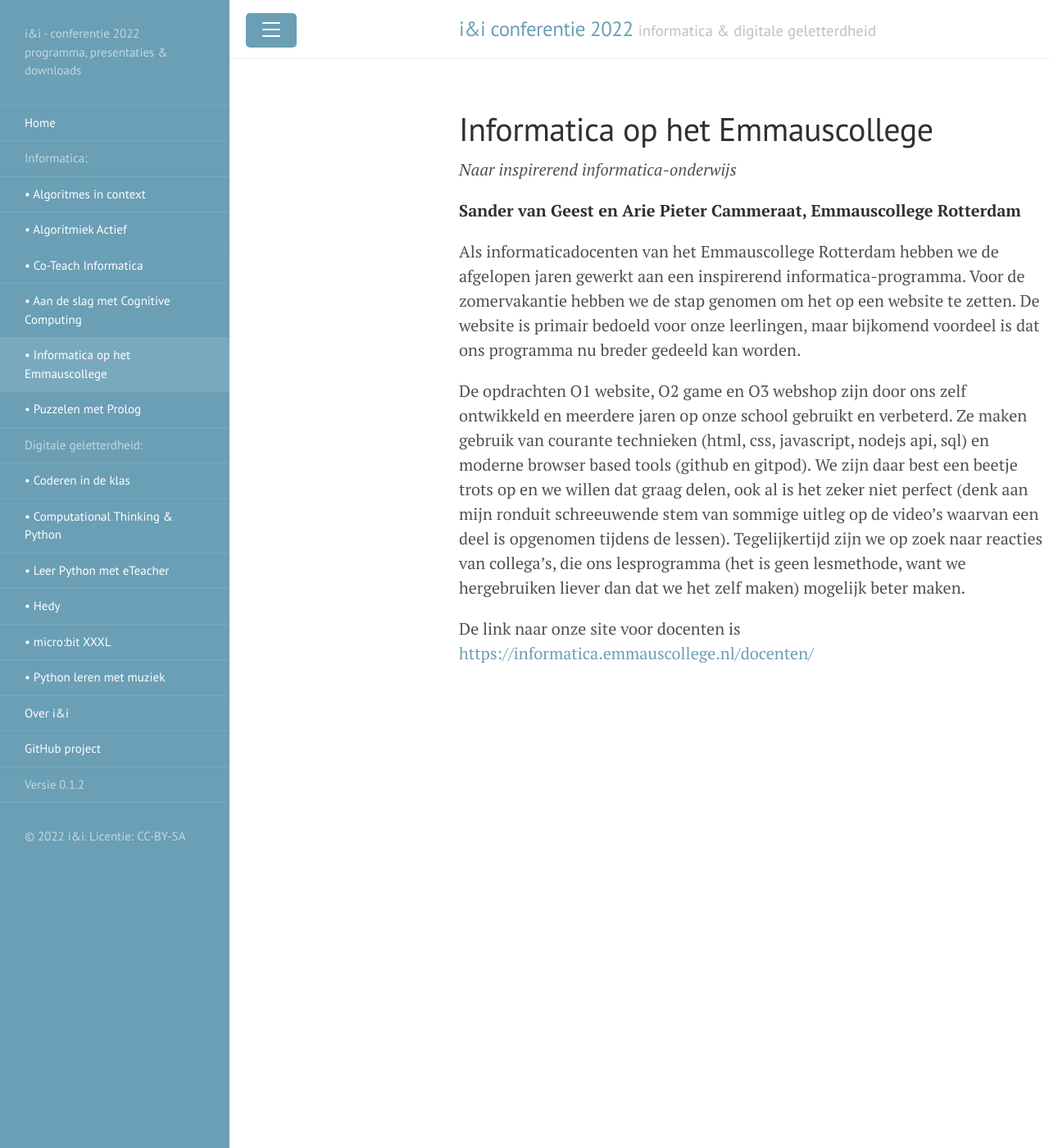
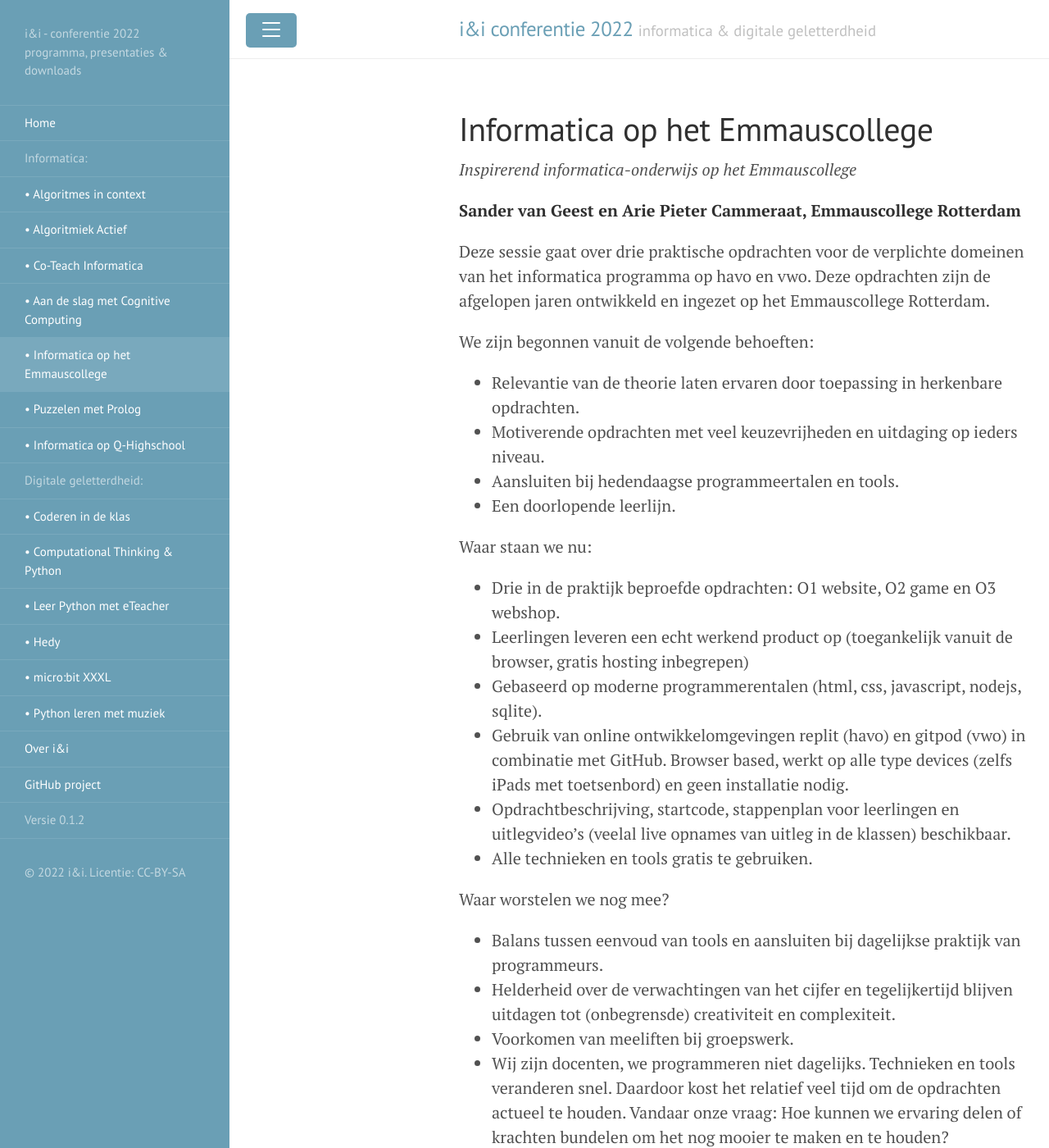
Before and after one commit to ieni/ieni2022, a Jekyll site: the page built from _informatica/emmaus.md, in a window 1280 px wide and 1400 px high. Shown: the whole window at 82% size. Built offline with Jekyll 4.4.1, drawn with Linux system fonts in a browser that asks for light colours; some of the changed text lies outside the part shown.

Commit message:
Emmaus en Q-Highschool bijgewerkt

```diff
--- a/_informatica/emmaus.md
+++ b/_informatica/emmaus.md
@@ -3,27 +3,57 @@ layout: informatica
 title: Informatica op het Emmauscollege
 ---
 
-*Naar inspirerend informatica-onderwijs*
+*Inspirerend informatica-onderwijs op het Emmauscollege*
 
 **Sander van Geest en Arie Pieter Cammeraat, Emmauscollege Rotterdam**
 
-Als informaticadocenten van het Emmauscollege Rotterdam hebben we de afgelopen
-jaren gewerkt aan een inspirerend informatica-programma.
-Voor de zomervakantie hebben we de stap genomen om het op een
-website te zetten. De website is primair bedoeld voor onze leerlingen,
-maar bijkomend voordeel is dat ons programma nu breder gedeeld kan
-worden.
+Deze sessie gaat over drie praktische opdrachten voor de verplichte domeinen
+van het informatica programma op havo en vwo. Deze opdrachten zijn de
+afgelopen jaren ontwikkeld en ingezet op het Emmauscollege Rotterdam.
 
-De opdrachten O1 website, O2 game en O3 webshop zijn door ons zelf
-ontwikkeld en meerdere jaren op onze school gebruikt en verbeterd. Ze
-maken gebruik van courante technieken (html, css, javascript, nodejs
-api, sql) en moderne browser based tools (github en gitpod). We zijn
-daar best een beetje trots op en we willen dat graag delen, ook al is
-het zeker niet perfect (denk aan mijn ronduit schreeuwende stem van
-sommige uitleg op de video's waarvan een deel is opgenomen tijdens de
-lessen). Tegelijkertijd zijn we op zoek naar reacties van collega's,
-die ons lesprogramma (het is geen lesmethode, want we hergebruiken
-liever dan dat we het zelf maken) mogelijk beter maken.
+We zijn begonnen vanuit de volgende behoeften:
 
+* Relevantie van de theorie laten ervaren door toepassing in herkenbare opdrachten.
+* Motiverende opdrachten met veel keuzevrijheden en uitdaging op ieders niveau.
+* Aansluiten bij hedendaagse programmeertalen en tools.
+* Een doorlopende leerlijn.
+
+Waar staan we nu:
+
+* Drie in de praktijk beproefde opdrachten: O1 website, O2 game en O3 webshop.
+* Leerlingen leveren een echt werkend product op (toegankelijk vanuit de
+  browser, gratis hosting inbegrepen)
+* Gebaseerd op moderne programmerentalen (html, css, javascript, nodejs,
+  sqlite).
+* Gebruik van online ontwikkelomgevingen replit (havo) en gitpod
+  (vwo) in combinatie met GitHub. Browser based, werkt op alle type devices
+  (zelfs iPads met toetsenbord) en geen installatie nodig.
+* Opdrachtbeschrijving, startcode, stappenplan voor leerlingen en uitlegvideo’s
+  (veelal live opnames van uitleg in de klassen) beschikbaar.
+* Alle technieken en tools gratis te gebruiken.
+
+Waar worstelen we nog mee?
+
+* Balans tussen eenvoud van tools en aansluiten bij dagelijkse praktijk van programmeurs.
+* Helderheid over de verwachtingen van het cijfer en tegelijkertijd blijven
+  uitdagen tot (onbegrensde) creativiteit en complexiteit.
+* Voorkomen van meeliften bij groepswerk.
+* Wij zijn docenten, we programmeren niet dagelijks. Technieken en tools
+  veranderen snel. Daardoor kost het relatief veel tijd om de opdrachten actueel
+  te houden. Vandaar onze vraag: Hoe kunnen we ervaring delen of krachten
+  bundelen om het nog mooier te maken en te houden?
+
+De agenda van onze sessie:
+
+1. Plaats in het lesprogramma
+2. Opdrachtbeschrijvingen
+3. Gebruikte talen en technieken
+4. Tools die we gebruiken
+5. Ervaring delen
+
+Als je de opdrachten alvast wilt bekijken, bekijk dan O1, O2 en O3 op
+[https://informatica.emmauscollege.nl/opdrachten](https://informatica.emmauscollege.nl/opdrachten){:target="_blank"}.
 De link naar onze site voor docenten is
 [https://informatica.emmauscollege.nl/docenten/](https://informatica.emmauscollege.nl/docenten/){:target="_blank"}
+
+Tot ziens op de sessie!
```
Also changed, not shown: _informatica/q-highschool-pieter.md (+22 -26 lines).
